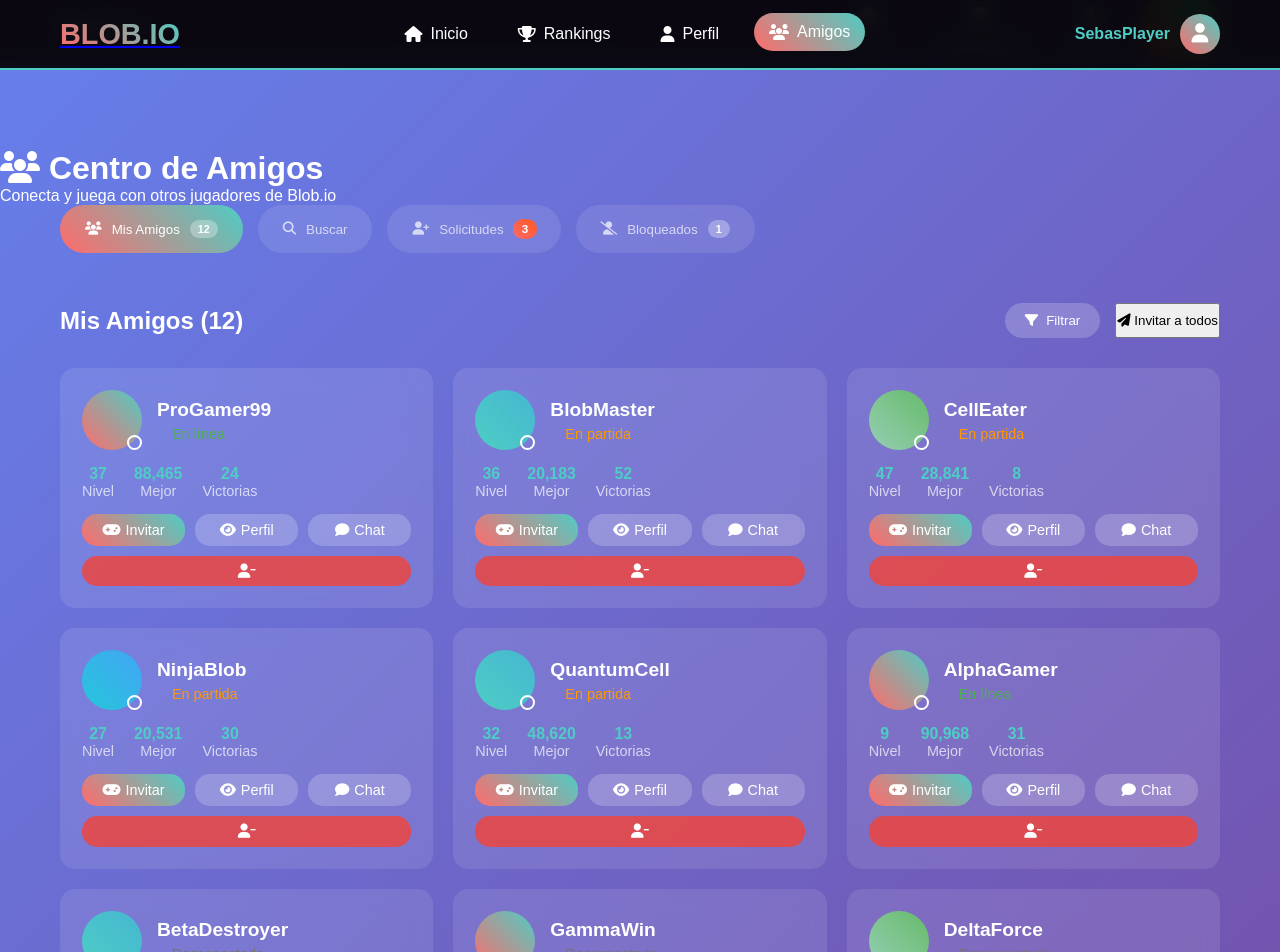
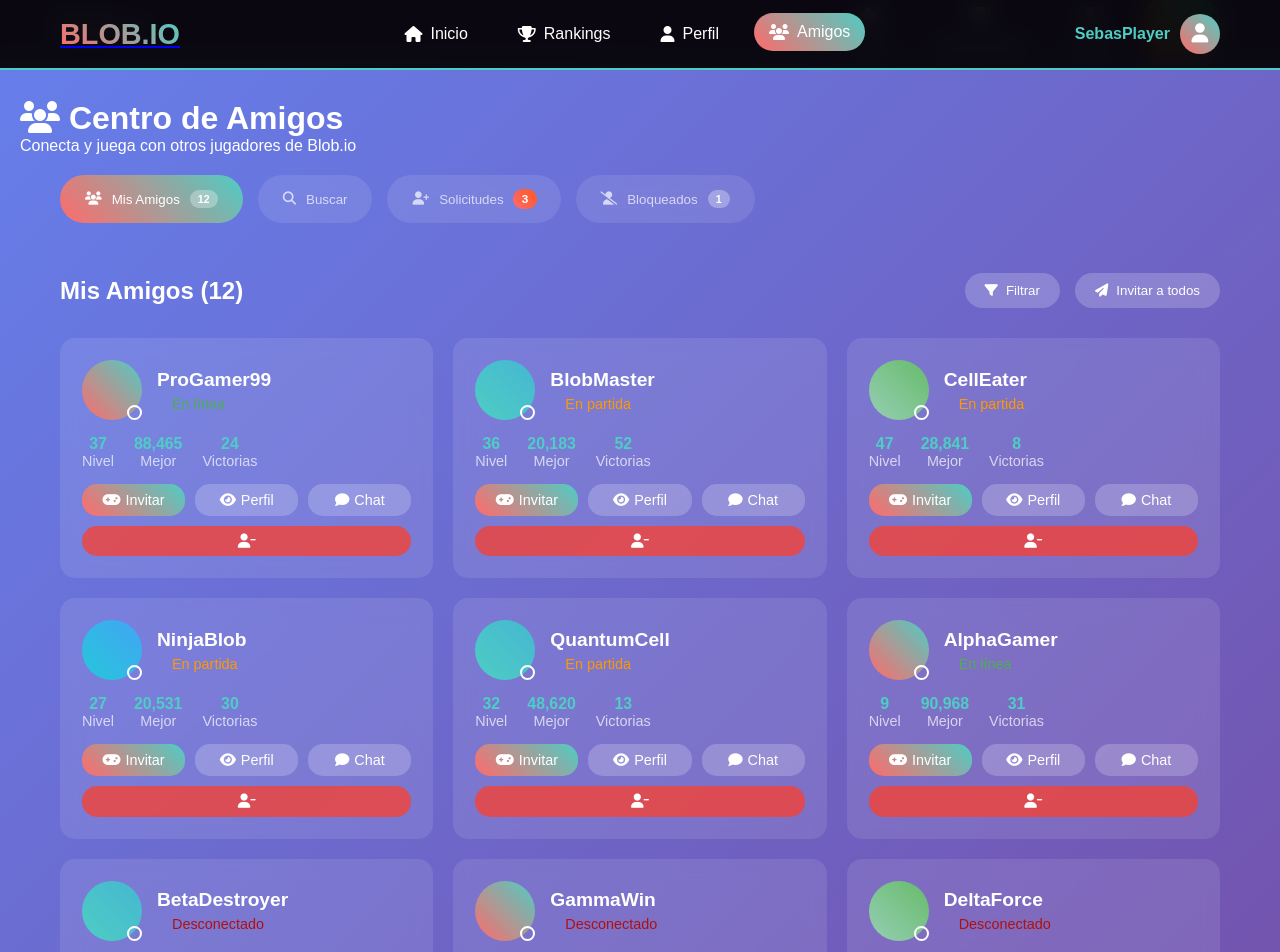
Before and after one commit to sebasbose/proyecto-blob.io, a website: page public/friends.html in a window 1280 px wide. Shown: the top 952 px of the page. Drawn offline with Linux system fonts and the light colour scheme.

Commit message:
feat: Adjust styles for friends page and update HTML structure for navigation

```diff
--- a/public/css/friends.css
+++ b/public/css/friends.css
@@ -8,8 +8,12 @@ body {
 .friends-container {
   min-height: 100vh;
   background: linear-gradient(135deg, #667eea 0%, #764ba2 100%);
-  padding-top: 90px;
+  padding-top: 40px;
   padding-bottom: 40px;
+}
+
+.page-header {
+  padding: 0 20px 20px;
 }
 
 /* Navegación de Secciones */
@@ -178,7 +182,7 @@ body {
 }
 
 .status-offline {
-  background: #757575;
+  background: #b11010;
 }
 
 .friend-stats {
@@ -244,7 +248,7 @@ body {
   position: relative;
 }
 
-.filter-btn {
+.action-btn, .filter-btn {
   padding: 10px 20px;
   border: none;
   border-radius: 20px;
@@ -257,7 +261,7 @@ body {
   gap: 8px;
 }
 
-.filter-btn:hover {
+.action-btn:hover, .filter-btn:hover {
   background: rgba(255, 255, 255, 0.3);
 }
 
--- a/public/js/friends.js
+++ b/public/js/friends.js
@@ -411,7 +411,7 @@ class FriendsManager {
     const colors = {
       online: '#4caf50',
       playing: '#ff9800',
-      offline: '#757575'
+      offline: '#b11010'
     };
     return colors[status] || colors.offline;
   }
```
Also changed, not shown: public/friends.html (+0 -1 lines).
